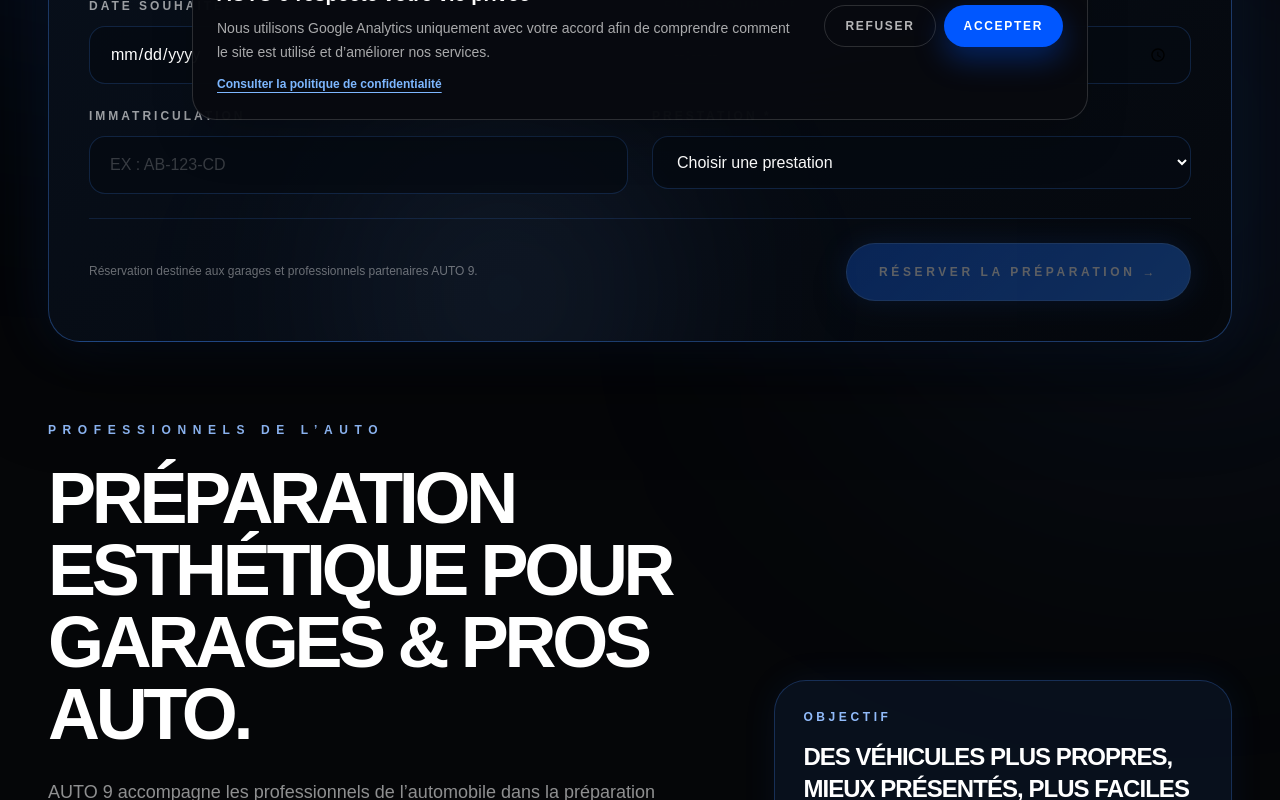
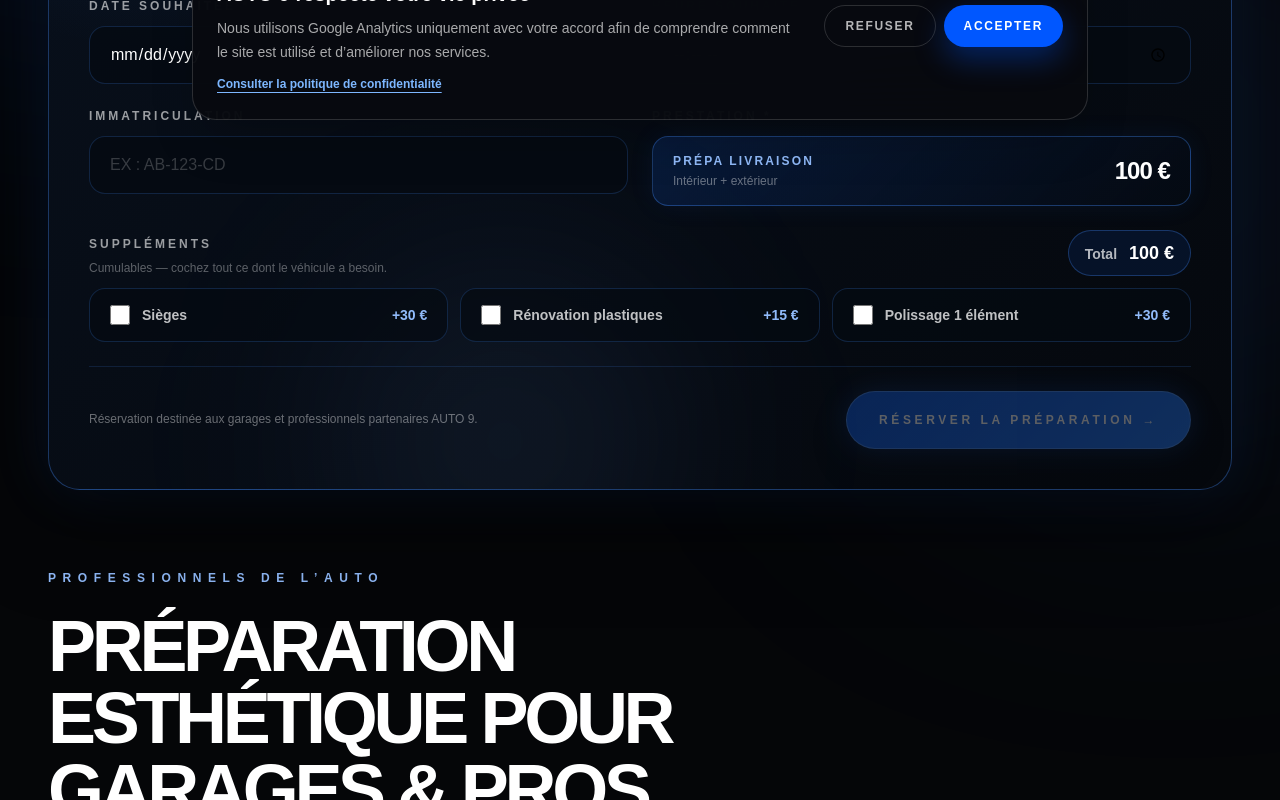
Before and after one commit to AUTO9NIMES/auto9-premium, a Next.js app: page /professionnels in a window 1280 px wide. Shown: the part 660-1460 px from the top of the page. Built offline with nearby package versions, Linux system fonts and the light colour scheme.

Commit message:
Simplify PRO booking offer and add cumulative extras

```diff
--- a/app/professionnels/page.tsx
+++ b/app/professionnels/page.tsx
@@ -35,6 +35,17 @@ const steps = [
   "Préparation des véhicules avec suivi qualité",
 ];
 
+const proService = {
+  name: "Prépa livraison",
+  price: 100,
+};
+
+const proAddons = [
+  { id: "sieges", name: "Sièges", price: 30 },
+  { id: "plastiques", name: "Rénovation plastiques", price: 15 },
+  { id: "polissage", name: "Polissage 1 élément", price: 30 },
+] as const;
+
 export default function ProfessionnelsPage() {
   const [form, setForm] = useState({
     garage: "",
@@ -44,7 +55,7 @@ export default function ProfessionnelsPage() {
     time: "",
     vehicle: "",
     plate: "",
-    service: "",
+    addons: [] as string[],
   });
 
   const [sending, setSending] = useState(false);
@@ -56,12 +67,28 @@ export default function ProfessionnelsPage() {
     form.phone.replace(/\D/g, "").length >= 8 &&
     form.date.trim().length > 0 &&
     form.time.trim().length > 0 &&
-    form.vehicle.trim().length > 1 &&
-    form.service.trim().length > 0;
+    form.vehicle.trim().length > 1;
 
-  function handleChange(event: React.ChangeEvent<HTMLInputElement | HTMLSelectElement>) {
+  function handleChange(event: React.ChangeEvent<HTMLInputElement>) {
     setForm((current) => ({ ...current, [event.target.name]: event.target.value }));
   }
+
+  function toggleAddon(addonId: string) {
+    setForm((current) => ({
+      ...current,
+      addons: current.addons.includes(addonId)
+        ? current.addons.filter((id) => id !== addonId)
+        : [...current.addons, addonId],
+    }));
+  }
+
+  const selectedAddons = proAddons.filter((addon) =>
+    form.addons.includes(addon.id),
+  );
+
+  const totalPrice =
+    proService.price +
+    selectedAddons.reduce((sum, addon) => sum + addon.price, 0);
 
   async function handleSubmit(event: FormEvent<HTMLFormElement>) {
     event.preventDefault();
@@ -83,7 +110,13 @@ export default function ProfessionnelsPage() {
           time: form.time,
           vehicle: form.vehicle.trim(),
           plate: form.plate.trim(),
-          service: form.service,
+          service: `${proService.name} — ${proService.price} €`,
+          addons: selectedAddons.map((addon) => ({
+            id: addon.id,
+            name: addon.name,
+            price: addon.price,
+          })),
+          totalPrice,
         }),
       });
 
@@ -93,7 +126,7 @@ export default function ProfessionnelsPage() {
       }
 
       setSuccess(true);
-      setForm({ garage: "", phone: "", email: "", date: "", time: "", vehicle: "", plate: "", service: "" });
+      setForm({ garage: "", phone: "", email: "", date: "", time: "", vehicle: "", plate: "", addons: [] });
     } catch (err) {
       setError(err instanceof Error ? err.message : "Une erreur est survenue pendant l’envoi.");
     } finally {
@@ -171,16 +204,58 @@ export default function ProfessionnelsPage() {
                   <label className="mb-3 block text-xs font-black uppercase tracking-[0.25em] text-white/60">Immatriculation</label>
                   <input type="text" name="plate" value={form.plate} onChange={handleChange} placeholder="Ex : AB-123-CD" className={`${fieldClass} uppercase`} />
                 </div>
+
                 <div>
                   <label className="mb-3 block text-xs font-black uppercase tracking-[0.25em] text-white/60">Prestation *</label>
-                  <select required name="service" value={form.service} onChange={handleChange} className={fieldClass}>
-                    <option value="" className="bg-[#111]">Choisir une prestation</option>
-                    <option value="Intérieur + Extérieur" className="bg-[#111]">Intérieur + Extérieur</option>
-                    <option value="Intérieur" className="bg-[#111]">Intérieur</option>
-                    <option value="Extérieur" className="bg-[#111]">Extérieur</option>
-                    <option value="Formule Livraison — 100 €" className="bg-[#111]">Formule Livraison — 100 €</option>
-                    <option value="Autre" className="bg-[#111]">Autre</option>
-                  </select>
+                  <div className="flex min-h-[58px] items-center justify-between rounded-2xl border border-[#438dff]/35 bg-[linear-gradient(135deg,rgba(18,104,255,.16),rgba(5,10,18,.9))] px-5 py-4 shadow-[0_0_26px_rgba(38,113,240,.08)]">
+                    <div>
+                      <p className="text-xs font-black uppercase tracking-[0.18em] text-[#91bbfa]">Prépa livraison</p>
+                      <p className="mt-1 text-xs text-white/40">Intérieur + extérieur</p>
+                    </div>
+                    <strong className="text-2xl font-black tracking-[-0.04em] text-white">100 €</strong>
+                  </div>
+                </div>
+              </div>
+
+              <div>
+                <div className="mb-3 flex flex-wrap items-end justify-between gap-3">
+                  <div>
+                    <label className="block text-xs font-black uppercase tracking-[0.25em] text-white/60">Suppléments</label>
+                    <p className="mt-2 text-xs text-white/35">Cumulables — cochez tout ce dont le véhicule a besoin.</p>
+                  </div>
+
+                  <div className="rounded-full border border-[#438dff]/30 bg-[#1268ff]/10 px-4 py-2 text-sm font-bold text-white/70">
+                    Total <span className="ml-2 text-lg font-black text-white">{totalPrice} €</span>
+                  </div>
+                </div>
+
+                <div className="grid gap-3 sm:grid-cols-3">
+                  {proAddons.map((addon) => {
+                    const checked = form.addons.includes(addon.id);
+
+                    return (
+                      <label
+                        key={addon.id}
+                        className={`group flex cursor-pointer items-center justify-between gap-4 rounded-2xl border px-5 py-4 transition duration-200 ${
+                          checked
+                            ? "border-[#6daaff]/70 bg-[#1268ff]/15 shadow-[0_0_26px_rgba(38,113,240,.12)]"
+                            : "border-[#438dff]/20 bg-[#050a12]/70 hover:border-[#6daaff]/45"
+                        }`}
+                      >
+                        <span className="flex min-w-0 items-center gap-3">
+                          <input
+                            type="checkbox"
+                            checked={checked}
+                            onChange={() => toggleAddon(addon.id)}
+                            className="h-5 w-5 shrink-0 accent-[#2677ef]"
+                          />
+                          <span className="text-sm font-bold text-white/75 group-hover:text-white">{addon.name}</span>
+                        </span>
+
+                        <strong className="shrink-0 text-sm font-black text-[#91bbfa]">+{addon.price} €</strong>
+                      </label>
+                    );
+                  })}
                 </div>
               </div>
 
@@ -264,7 +339,7 @@ export default function ProfessionnelsPage() {
 
               <div className="mt-6 rounded-[1.5rem] border border-[#438dff]/20 bg-[#0b1628]/55 p-6">
                 <p className="text-xs font-black uppercase tracking-[0.25em] text-[#91bbfa]">En supplément</p>
-                <p className="mt-3 leading-relaxed text-white/60">Shampoing sièges · Rénovation phares · Lustrage · Rénovation plastiques</p>
+                <p className="mt-3 leading-relaxed text-white/60">Sièges +30 € · Rénovation plastiques +15 € · Polissage 1 élément +30 €</p>
               </div>
             </div>
           </section>
```
